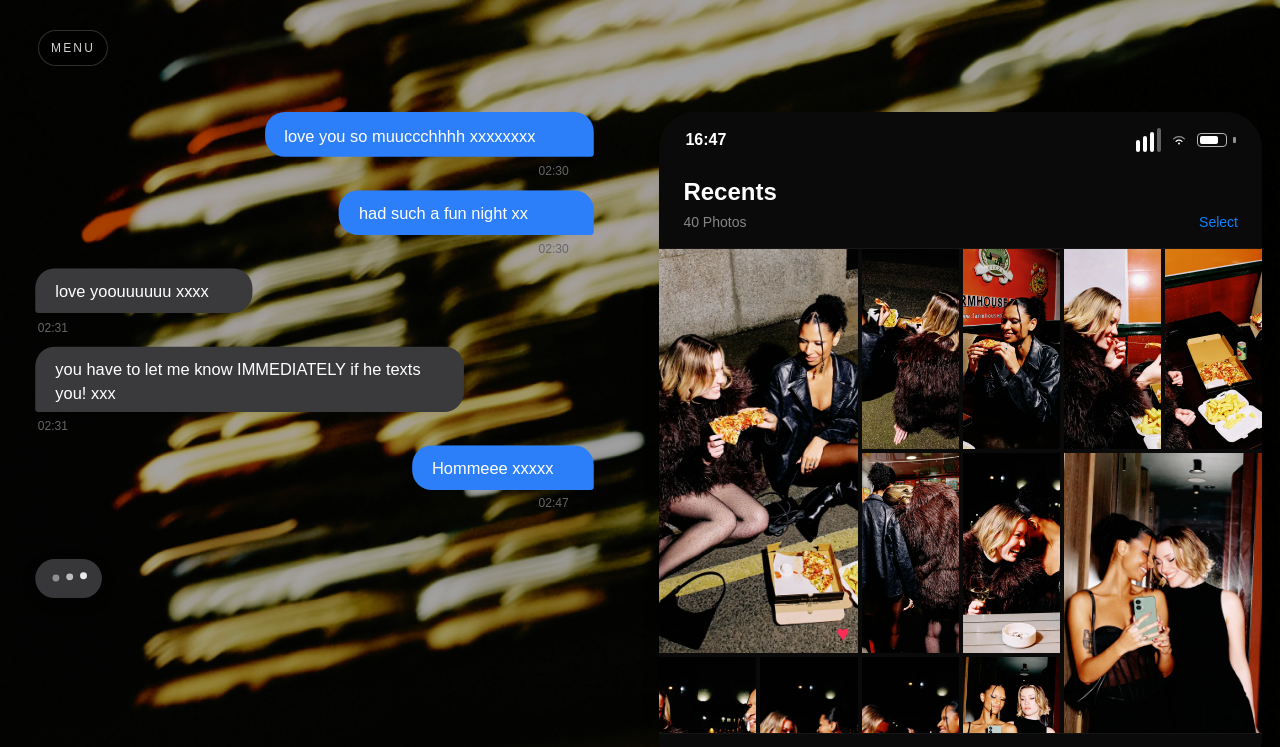
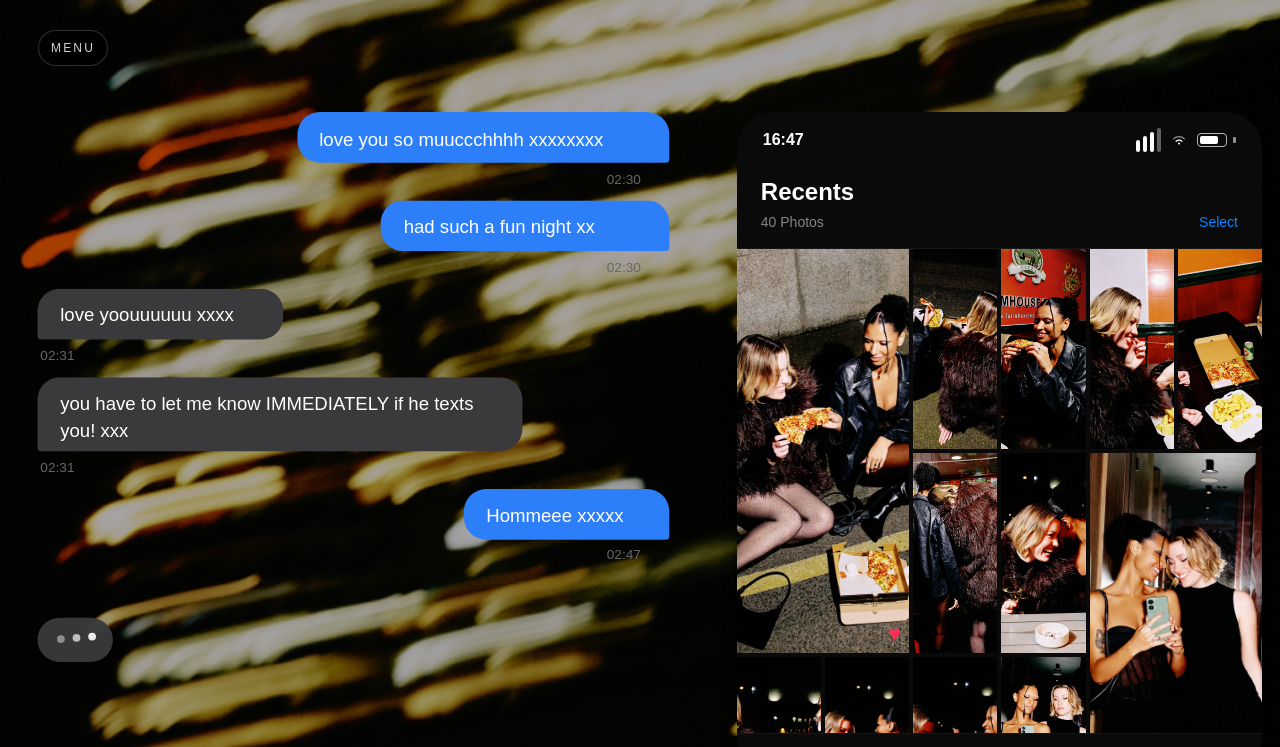
Before and after one commit to angiegal193/homegirl-website-dev, a Next.js app: page /hometime in a window 1280 px wide. Shown: the top 747 px of the page. Built offline with nearby package versions, Linux system fonts and the light colour scheme.

Commit message:
Update HometimeChat.tsx

```diff
--- a/src/components/HometimeChat/HometimeChat.tsx
+++ b/src/components/HometimeChat/HometimeChat.tsx
@@ -135,9 +135,9 @@ const ATTACHMENT_PHOTOS = [
 
 const CANVAS_WIDTH = 516;
 const CANVAS_HEIGHT = 821;
-// Bumps the whole chat canvas up a touch on top of its natural Figma size
+// Bumps the whole chat canvas up on top of its natural Figma size
 // wherever there's room for it; narrow viewports still shrink below this.
-const TARGET_SCALE = 1.15;
+const TARGET_SCALE = 1.3;
 
 export default function HometimeChat() {
   const wrapperRef = useRef<HTMLDivElement>(null);
```
